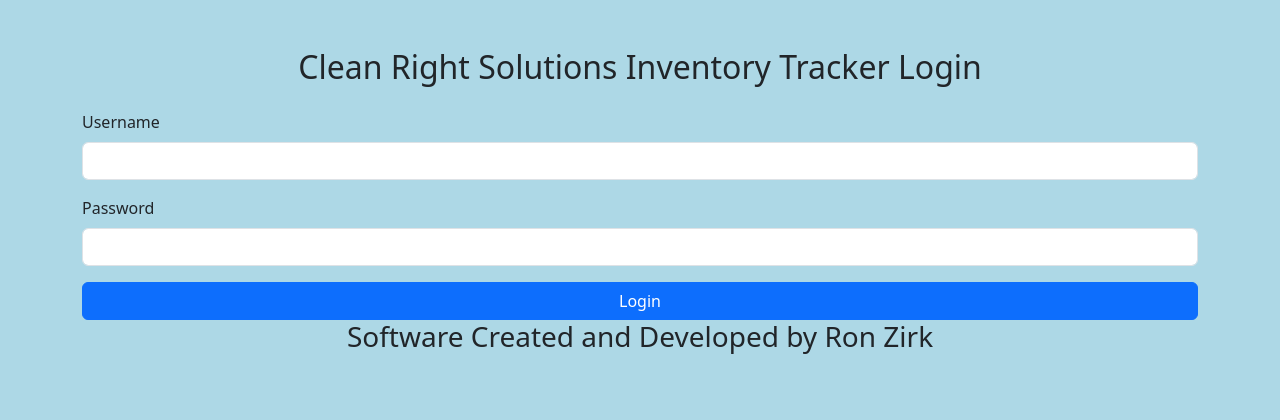
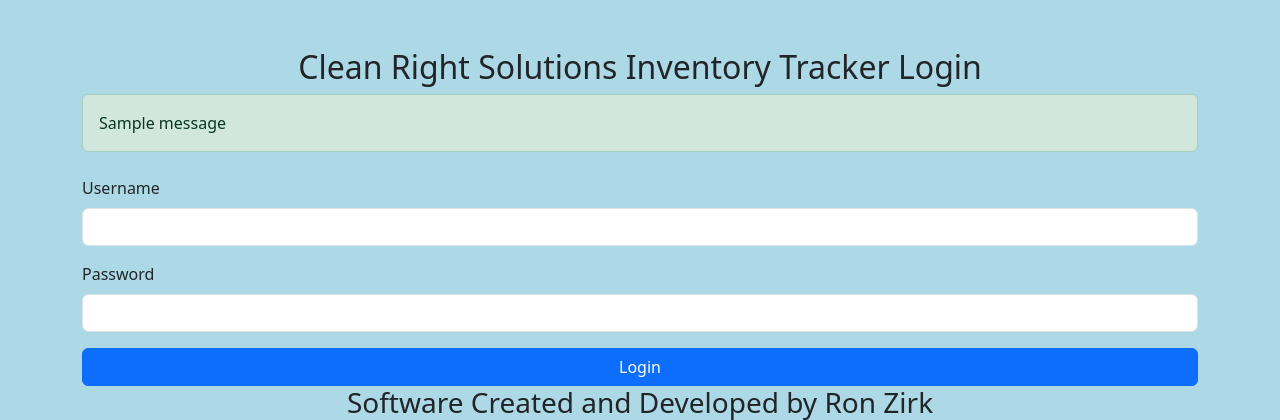
Before and after one commit to MysteryMeow/Farm, a Flask app: page /login in a window 1280 px wide. Shown: the top 420 px of the page. Run offline with Flask 3, Linux system fonts and the light colour scheme; tables that the repository leaves empty hold one stand-in row (values such as "Sample post"); one stand-in notice (Sample message) is shown.

Commit message:
wrong login alert

```diff
--- a/templates/login.html
+++ b/templates/login.html
@@ -9,6 +9,15 @@
 <body style="background-color: lightblue;">
     <div class="container mt-5">
         <h2 class="text-center">Clean Right Solutions Inventory Tracker Login</h2>
+        {% with messages = get_flashed_messages(with_categories=true) %}
+            {% if messages %}
+                {% for category, message in messages %}
+                    <div class="alert alert-{{ category }} mt-2">{{ message }}</div>
+                {% endfor %}
+            {% endif %}
+        {% endwith %}
+
+
         <form id="loginForm" method="POST" action="{{ url_for('login') }}" class="mt-4">
             <div class="mb-3">
                 <label for="username" class="form-label">Username</label>
```
Also changed, not shown: instance/inventory.db.
